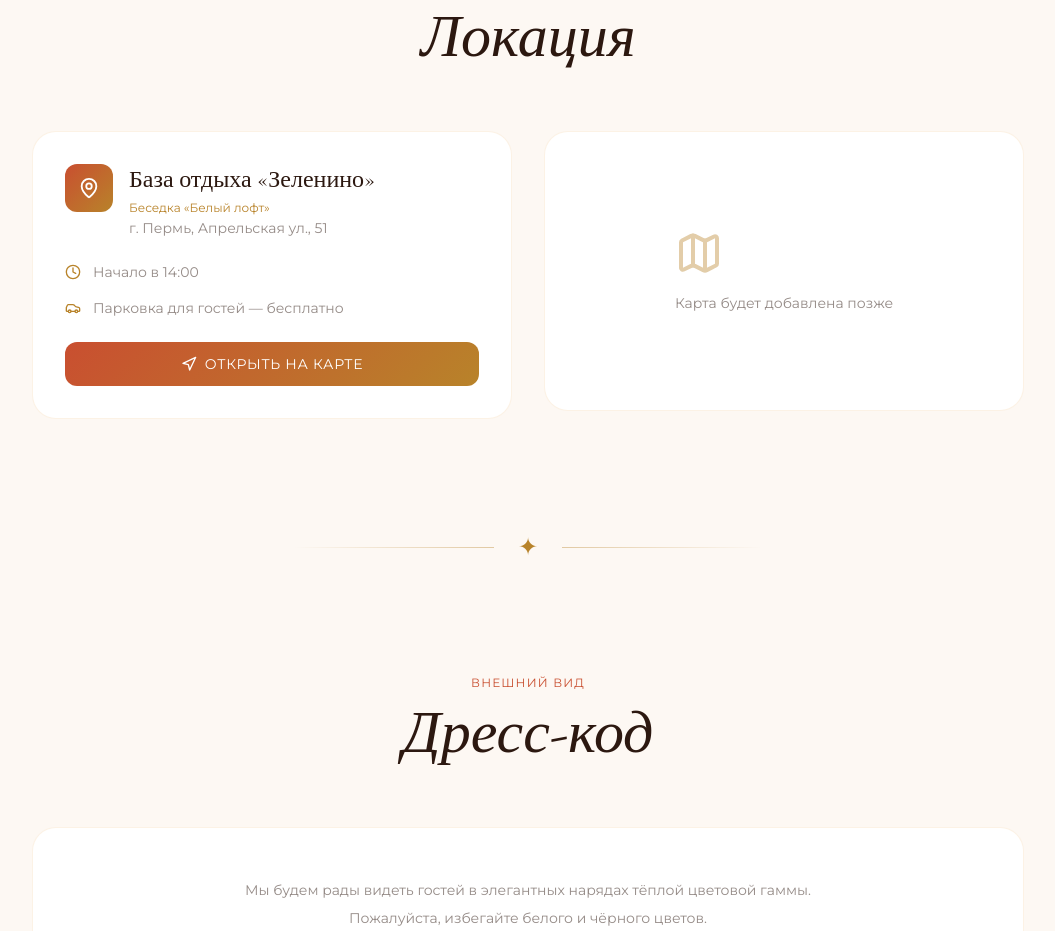
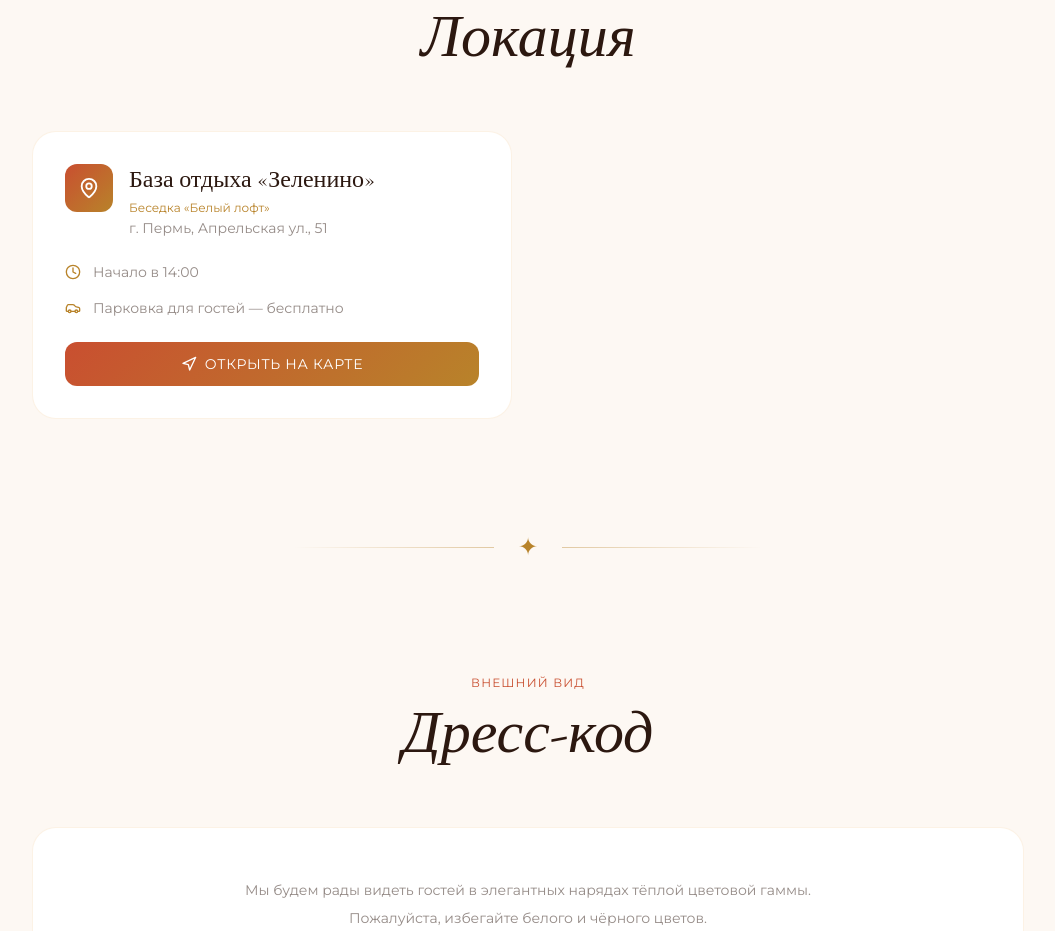
Before and after one commit to pr-poehali-dev/wedding-invitation-site-115, a React (Vite) app: page / in a window 1280 px wide. Shown: the part 2780-3711 px from the top of the page, without its empty margins (112-1167 px from the left). Built offline with nearby package versions, Linux system fonts and the light colour scheme.

Commit message:
Удалить блок кода

```diff
--- a/src/components/wedding/WeddingContent.tsx
+++ b/src/components/wedding/WeddingContent.tsx
@@ -137,15 +137,7 @@ export default function WeddingContent() {
                 Открыть на карте
               </a>
             </div>
-            <div
-              className="rounded-3xl overflow-hidden flex items-center justify-center"
-              style={{ background: "var(--c-card)", border: "1px solid rgba(230,170,80,0.15)", minHeight: 280 }}
-            >
-              <div className="text-center p-8">
-                <Icon name="Map" size={48} style={{ color: "var(--c-gold)", opacity: 0.4 }} />
-                <p className="font-montserrat text-sm mt-4" style={{ color: "var(--c-muted)" }}>Карта будет добавлена позже</p>
-              </div>
-            </div>
+
           </div>
         </Section>
       </section>
```
